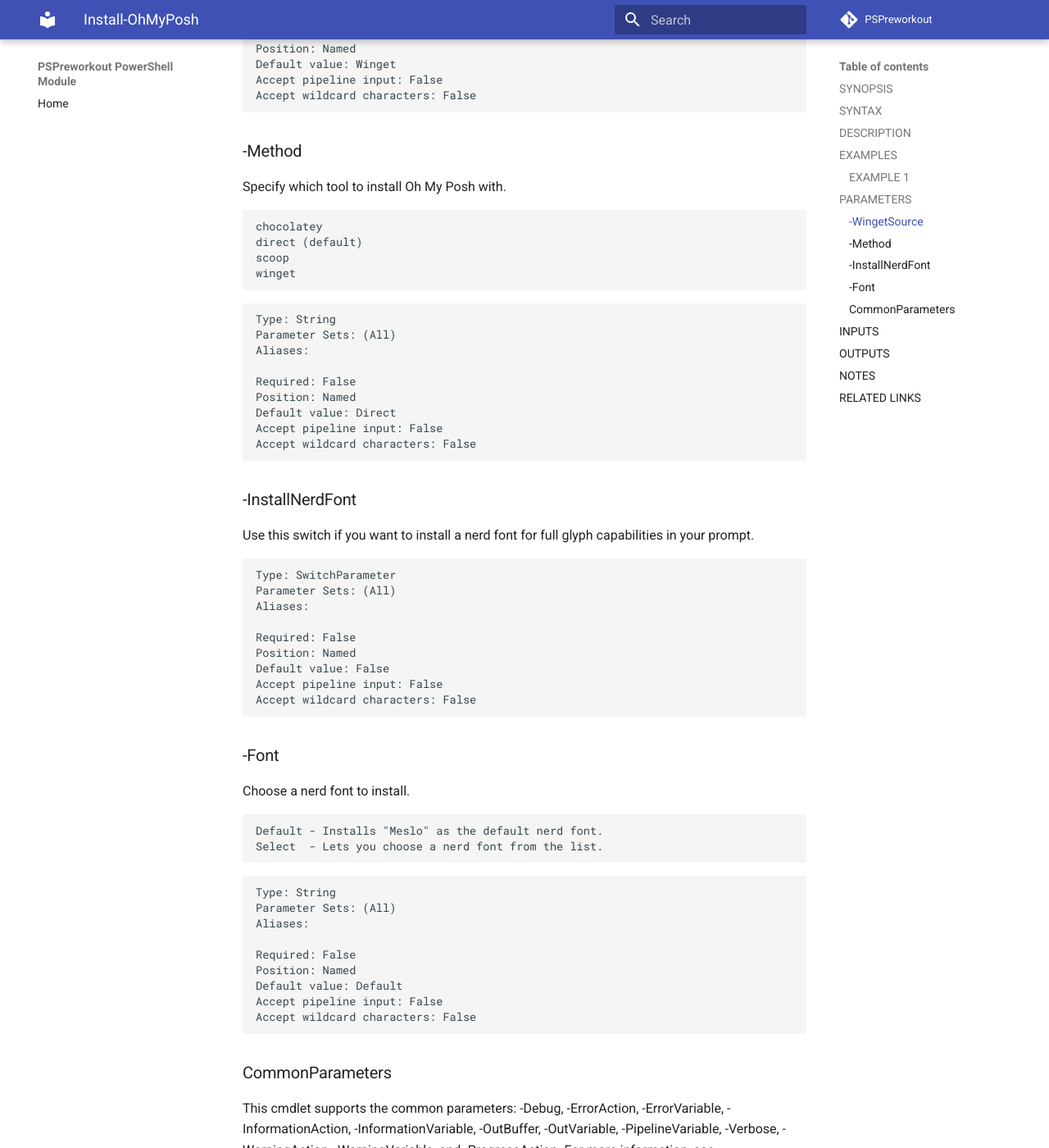
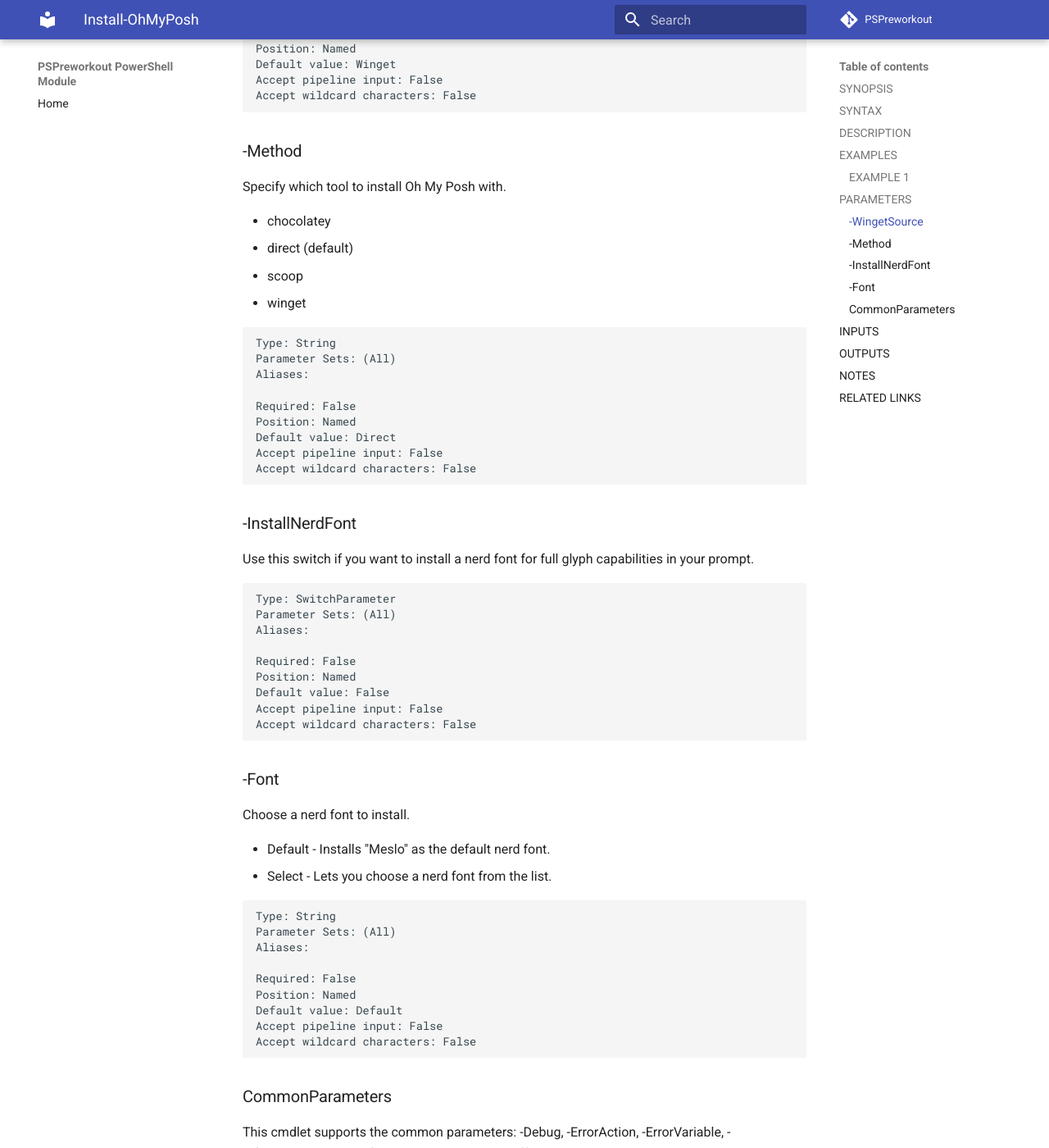
Before and after one commit to SamErde/PSPreworkout, an MkDocs documentation site: the page built from docs/Install-OhMyPosh.md, in a window 1280 px wide and 1400 px high, scrolled down 1009 px. Shown: the whole window at 82% size. Built offline with MkDocs 1.6.1 and Material for MkDocs 9.7.7, drawn with Linux system fonts in a browser that asks for light colours; comment, search, counter and statistics services are not loaded; some of the changed text lies outside the part shown.

````diff
--- a/docs/Install-OhMyPosh.md
+++ b/docs/Install-OhMyPosh.md
@@ -32,8 +32,8 @@ Install-OhMyPosh
 ### -WingetSource
 Specify which source to install from.
 
-    winget  - Install from winget (default).
-    msstore - Install from the Microsoft Store.
+ - winget  - Install from winget (default).
+ - msstore - Install from the Microsoft Store.
 
 ```yaml
 Type: String
@@ -50,10 +50,10 @@ Accept wildcard characters: False
 ### -Method
 Specify which tool to install Oh My Posh with.
 
-    chocolatey
-    direct (default)
-    scoop
-    winget
+- chocolatey
+- direct (default)
+- scoop
+- winget
 
 ```yaml
 Type: String
@@ -85,8 +85,8 @@ Accept wildcard characters: False
 ### -Font
 Choose a nerd font to install.
 
-    Default - Installs "Meslo" as the default nerd font.
-    Select  - Lets you choose a nerd font from the list.
+- Default - Installs "Meslo" as the default nerd font.
+- Select  - Lets you choose a nerd font from the list.
 
 ```yaml
 Type: String
````
Also changed, not shown: docs/PSPreworkout.md (+2 -2 lines), 1 other file.
